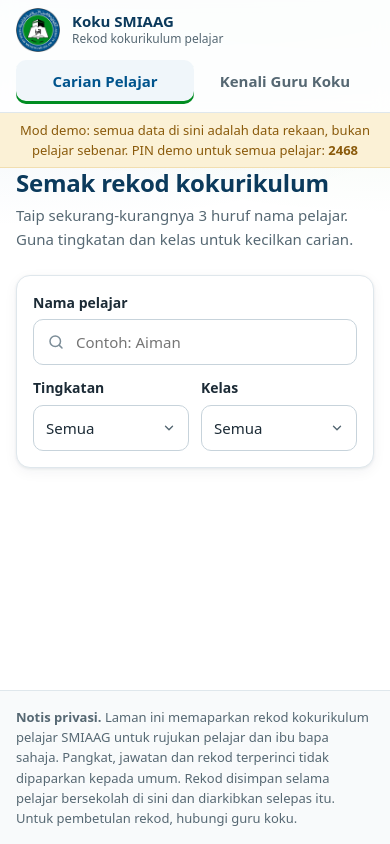
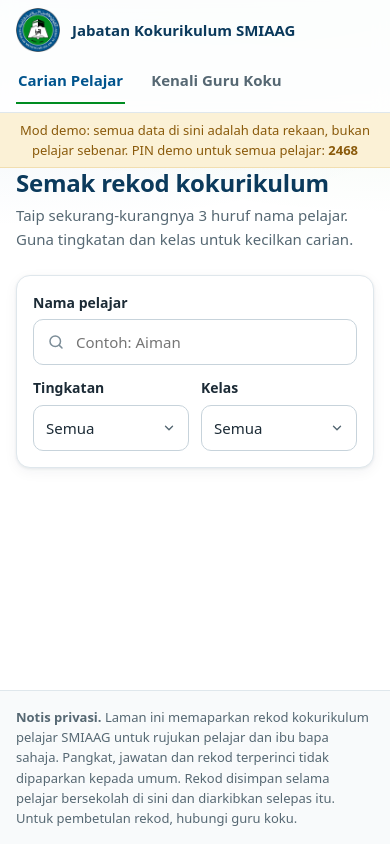
Before and after one commit to WMT-Labs/KokuSmiaag, a plain HTML site: page index.html in a window 390 px wide. Drawn offline with Linux system fonts and the light colour scheme.

Commit message:
Tukar nama kepada Jabatan Kokurikulum SMIAAG, ringkaskan tab dan hasil carian
Tab menu jadi teks dengan garis bawah sahaja. Hasil carian hanya papar
nama dan kelas; rumah sukan tidak lagi dihantar dalam respons carian.

Co-Authored-By: Claude Fable 5.2 <noreply@anthropic.com>
Claude-Session: https://claude.ai/code/session_0162jdPUV5nT351dGgemGJbP

```diff
--- a/css/style.css
+++ b/css/style.css
@@ -30,11 +30,12 @@ img { max-width: 100%; display: block; }
 .brand { display: flex; align-items: center; gap: 12px; text-decoration: none; }
 .brand-logo { width: 44px; height: 44px; }
 .brand b { display: block; font-size: .9375rem; color: var(--blue-900); line-height: 1.2; }
-.brand span { font-size: .75rem; color: var(--text-muted); }
-.nav { display: flex; gap: 2px; }
-.nav a { display: flex; align-items: center; padding: 0 14px; min-height: 44px; border-radius: var(--radius); color: var(--text-muted); text-decoration: none; font-weight: 550; }
-.nav a:hover { background: var(--surface-2); color: var(--text); }
-.nav a[aria-current="page"] { background: var(--blue-50); color: var(--blue-700); box-shadow: inset 0 -3px 0 var(--green-600); }
+.brand-text span { font-size: .75rem; color: var(--text-muted); }
+.nav { display: flex; gap: var(--s-5); align-self: stretch; }
+.nav a { display: flex; align-items: center; min-height: 44px; padding: 0 2px; color: var(--text-muted); text-decoration: none; font-size: .9375rem; font-weight: 550;
+  border-bottom: 2px solid transparent; transition: color .15s, border-color .15s; }
+.nav a:hover { color: var(--blue-700); }
+.nav a[aria-current="page"] { color: var(--blue-700); border-bottom-color: var(--green-600); }
 
 .demo-bar { background: var(--amber-100); color: var(--amber-700); border-bottom: 1px solid var(--amber-200); font-size: .8125rem; text-align: center; padding: 7px var(--s-4); }
 
@@ -90,7 +91,7 @@ main { flex: 1; padding-top: var(--s-6); padding-bottom: var(--s-7); }
 .results { list-style: none; margin: 0; padding: 0; background: var(--surface); border: 1px solid var(--border); border-radius: var(--radius-lg); box-shadow: var(--shadow-sm); overflow: hidden; }
 .results:empty { display: none; }
 .results li + li { border-top: 1px solid var(--border); }
-.result { display: flex; align-items: center; justify-content: space-between; gap: var(--s-3); padding: 12px var(--s-5); text-decoration: none; color: var(--text); min-height: 60px; }
+.result { display: flex; align-items: center; gap: var(--s-3); padding: 12px var(--s-5); text-decoration: none; color: var(--text); min-height: 60px; }
 .result:hover { background: var(--blue-50); }
 .result-main { display: flex; flex-direction: column; min-width: 0; }
 .result-main strong { font-weight: 600; color: var(--blue-700); overflow-wrap: anywhere; }
@@ -162,7 +163,7 @@ dialog.modal::backdrop { background: rgba(11, 58, 92, .4); }
   .search .field-grow { grid-column: 1 / -1; }
   .result { padding: 12px var(--s-4); }
   .nav { width: 100%; }
-  .nav a { flex: 1; justify-content: center; }
+  .brand-text span { display: none; }
   .modal-foot .btn { flex: 1; }
 
   /* Jadual jadi baris bertindan supaya tak perlu skrol ke tepi */
--- a/index.html
+++ b/index.html
@@ -3,7 +3,7 @@
 <head>
   <meta charset="utf-8">
   <meta name="viewport" content="width=device-width, initial-scale=1">
-  <title>Koku SMIAAG — Rekod Kokurikulum Pelajar</title>
+  <title>Jabatan Kokurikulum SMIAAG — Rekod Pelajar</title>
   <meta name="description" content="Semakan rekod kokurikulum pelajar SMIAAG: badan beruniform, kelab, sukan dan permainan, rumah sukan dan aktiviti ekstra kokurikulum.">
   <meta name="robots" content="noindex">
   <link rel="icon" type="image/png" href="assets/favicon-64.png">
@@ -17,7 +17,7 @@
       <a class="brand" href="#/">
         <img class="brand-logo" src="assets/logo-96.png" alt="" width="44" height="44">
         <span class="brand-text">
-          <b>Koku SMIAAG</b>
+          <b>Jabatan Kokurikulum SMIAAG</b>
           <span>Rekod kokurikulum pelajar</span>
         </span>
       </a>
--- a/js/api.js
+++ b/js/api.js
@@ -55,7 +55,7 @@ window.KokuAPI = (function () {
       return tangguh({
         jumlah: padan.length,
         senarai: padan.slice(0, MAX_HASIL).map(function (p) {
-          return { id: p.id, nama: p.nama, tingkatan: p.tingkatan, kelas: p.kelas, rumah: p.rumah };
+          return { id: p.id, nama: p.nama, tingkatan: p.tingkatan, kelas: p.kelas };
         })
       });
     },
--- a/js/app.js
+++ b/js/app.js
@@ -63,8 +63,7 @@
             el('span', { class: 'result-main' }, [
               el('strong', null, p.nama),
               el('small', null, p.tingkatan + ' ' + p.kelas)
-            ]),
-            lencanaRumah(p.rumah)
+            ])
           ])));
         });
       })
```
Also changed, not shown: README.md.
